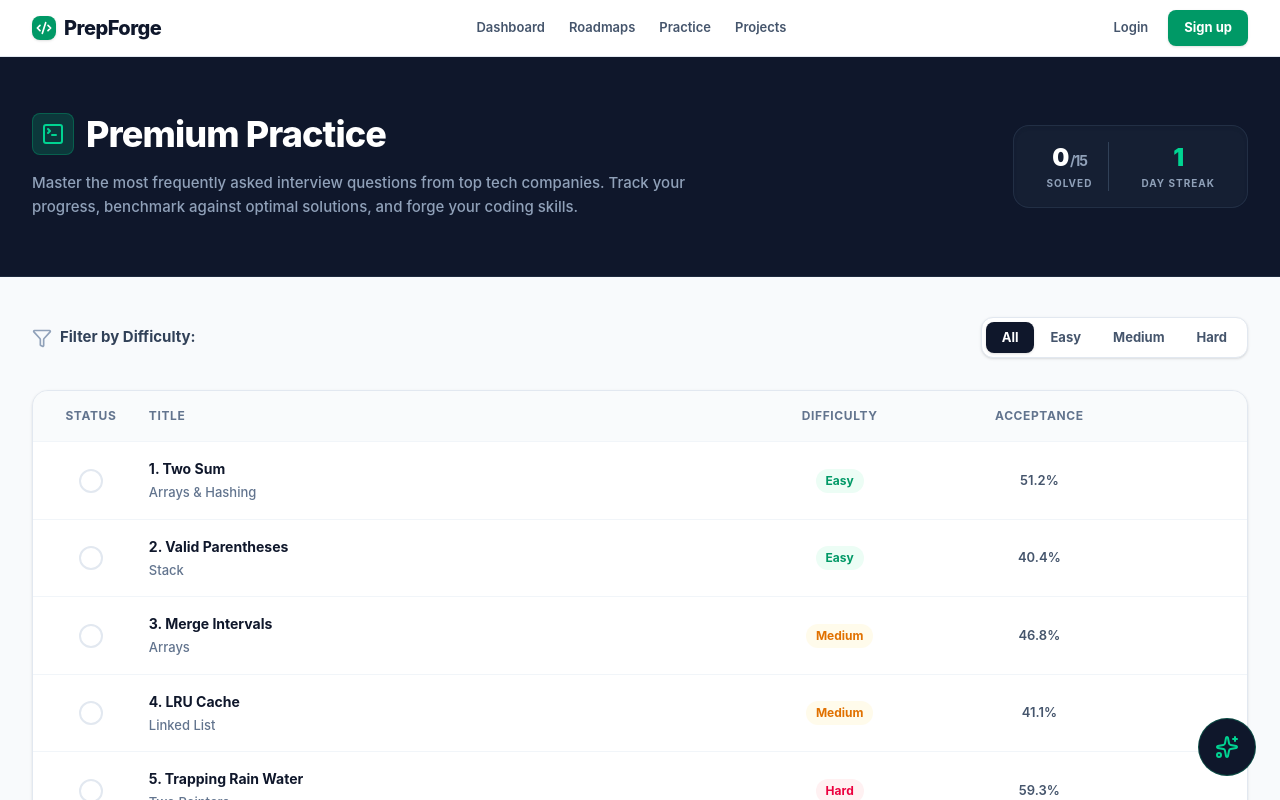
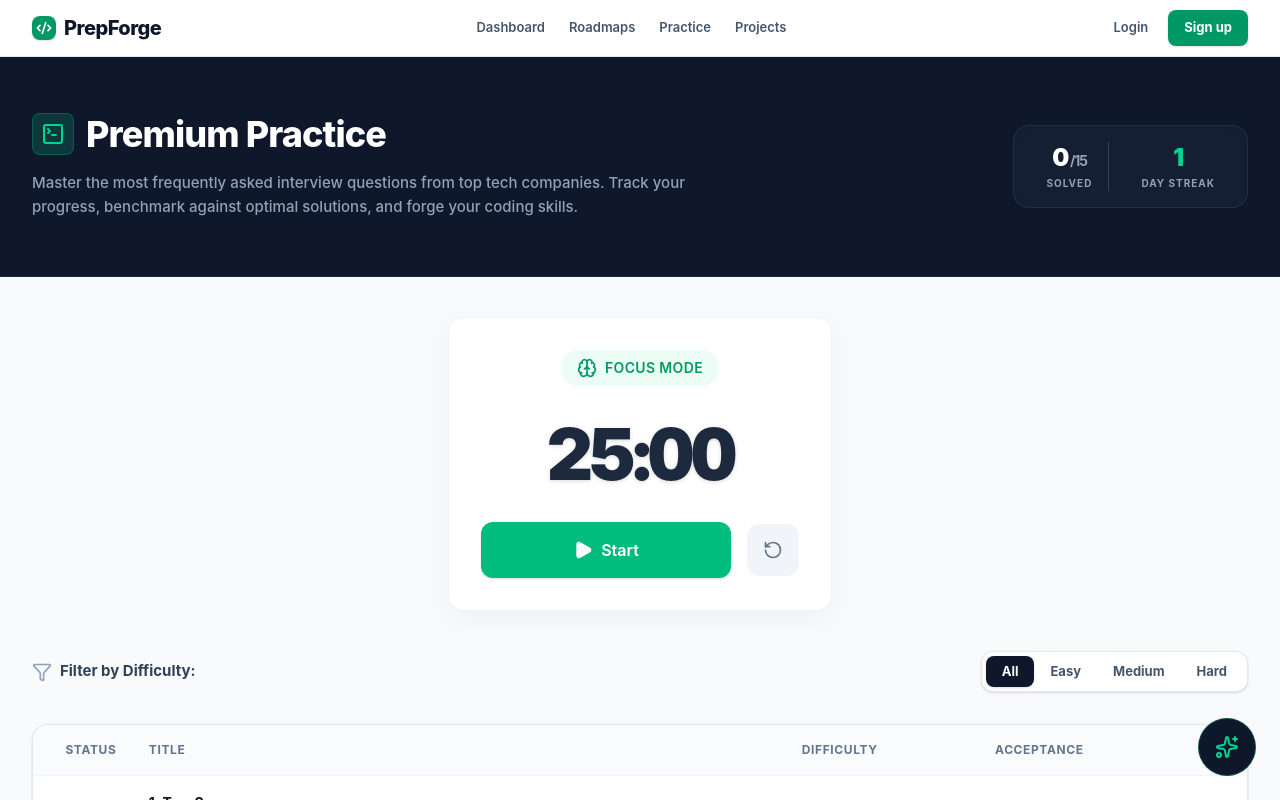
Before and after one commit to ShahanawazKhan-star/PrepForge, a React (Vite) app: page /coding-practice in a window 1280 px wide. Shown: the top 800 px of the page. Built offline with nearby package versions, Linux system fonts and the light colour scheme.

Commit message:
Final AI fix

```diff
--- a/src/components/AIChat.tsx
+++ b/src/components/AIChat.tsx
@@ -36,7 +36,6 @@ export const AIChat = () => {
     scrollToBottom();
   }, [messages, isTyping, isOpen]);
 
-  // Helper function to initialize or get the chat session
   const getChatSession = () => {
     if (chatSessionRef.current) return chatSessionRef.current;
 
@@ -52,11 +51,9 @@ export const AIChat = () => {
         model: 'gemini-1.5-flash',
       });
 
-      // Start session with proper system instruction in the first message if needed,
-      // but Gemini 1.5 Flash supports systemInstruction in getGenerativeModel too.
       chatSessionRef.current = model.startChat({
         history: [],
-        generationConfig: { maxOutputTokens: 500 }
+        generationConfig: { maxOutputTokens: 800 }
       });
       return chatSessionRef.current;
     } catch (error) {
@@ -69,7 +66,7 @@ export const AIChat = () => {
     e.preventDefault();
     if (!input.trim() || isTyping) return;
 
-    const userText = input;
+    const userText = input.trim();
     const userMsg: Message = {
       id: Date.now().toString(),
       role: 'user',
@@ -88,13 +85,10 @@ export const AIChat = () => {
     }
 
     try {
-      // Adding a system prompt prefix to guide the AI every time if needed,
-      // or just trust the model init.
       const prompt = `Context: You are PrepForge AI Mentor. Help with Full Stack/DSA. Hints only, no direct code unless asked twice. User says: ${userText}`;
 
       const result = await session.sendMessage(prompt);
-      const response = await result.response;
-      const aiText = response.text();
+      const aiText = result.response.text();
 
       setMessages(prev => [
         ...prev,
@@ -106,7 +100,6 @@ export const AIChat = () => {
       ]);
     } catch (error: any) {
       console.error("Gemini API Error:", error);
-      // Clear session so it retries fresh next time
       chatSessionRef.current = null;
       toast.error("Connection failed. Try again!");
     } finally {
@@ -152,8 +145,7 @@ export const AIChat = () => {
               <div className="flex-1 overflow-y-auto p-4 bg-slate-900/50 space-y-4">
                 {messages.map((msg) => (
                   <div key={msg.id} className={`flex ${msg.role === 'ai' ? 'justify-start' : 'justify-end'}`}>
-                    <div className={`px-4 py-2.5 text-[14px] rounded-2xl ${msg.role === 'ai' ? 'bg-slate-800 text-slate-200' : 'bg-emerald-600 text-white'
-                      }`}>
+                    <div className={`px-4 py-2.5 text-[14px] rounded-2xl whitespace-pre-wrap ${msg.role === 'ai' ? 'bg-slate-800 text-slate-200' : 'bg-emerald-600 text-white'}`}>
                       {msg.text}
                     </div>
                   </div>
--- /dev/null
+++ b/src/components/PomodoroTimer.tsx
@@ -0,0 +1,104 @@
+import React, { useState, useEffect } from 'react';
+import { Brain, Coffee, Play, Pause, RotateCcw } from 'lucide-react';
+
+const PomodoroTimer: React.FC = () => {
+  const [timeLeft, setTimeLeft] = useState<number>(25 * 60);
+  const [isActive, setIsActive] = useState<boolean>(false);
+  const [mode, setMode] = useState<'focus' | 'break'>('focus');
+
+  useEffect(() => {
+    let interval: ReturnType<typeof setInterval> | undefined;
+
+    if (isActive && timeLeft > 0) {
+      interval = setInterval(() => {
+        setTimeLeft((prev) => prev - 1);
+      }, 1000);
+    } else if (isActive && timeLeft === 0) {
+      // Auto-switch modes when timer hits zero
+      if (mode === 'focus') {
+        setMode('break');
+        setTimeLeft(5 * 60);
+      } else {
+        setMode('focus');
+        setTimeLeft(25 * 60);
+      }
+      setIsActive(false); // Pause so the user can voluntarily start the next session
+    }
+
+    return () => {
+      if (interval) clearInterval(interval);
+    };
+  }, [isActive, timeLeft, mode]);
+
+  const toggleTimer = () => {
+    setIsActive(!isActive);
+  };
+
+  const resetTimer = () => {
+    setIsActive(false);
+    setMode('focus');
+    setTimeLeft(25 * 60);
+  };
+
+  const formatTime = (seconds: number): string => {
+    const m = Math.floor(seconds / 60);
+    const s = seconds % 60;
+    return `${m.toString().padStart(2, '0')}:${s.toString().padStart(2, '0')}`;
+  };
+
+  return (
+    <div className="bg-white rounded-2xl p-8 shadow-[0_8px_30px_rgb(0,0,0,0.04)] border border-slate-100 max-w-sm w-full mx-auto flex flex-col items-center">
+      {/* Header element to indicate mode */}
+      <div
+        className={`flex items-center space-x-2 px-4 py-2 rounded-full mb-8 transition-colors duration-300 ${
+          mode === 'focus'
+            ? 'bg-emerald-50 text-emerald-600'
+            : 'bg-orange-50 text-orange-600' // using orange for coffee/break styling
+        }`}
+      >
+        {mode === 'focus' ? (
+          <Brain className="w-5 h-5" />
+        ) : (
+          <Coffee className="w-5 h-5" />
+        )}
+        <span className="font-semibold text-sm tracking-wide">
+          {mode === 'focus' ? 'FOCUS MODE' : 'BREAK TIME'}
+        </span>
+      </div>
+
+      {/* Timer Display */}
+      <div className="text-7xl font-black text-slate-800 mb-8 tracking-tighter tabular-nums drop-shadow-sm">
+        {formatTime(timeLeft)}
+      </div>
+
+      {/* Controls */}
+      <div className="flex items-center space-x-4 w-full justify-center">
+        <button
+          onClick={toggleTimer}
+          className={`flex-1 flex items-center justify-center space-x-2 px-6 py-4 rounded-xl text-white font-semibold transition-all duration-200 shadow-sm hover:shadow-md hover:-translate-y-0.5 active:translate-y-0 active:shadow-sm ${
+            !isActive
+              ? 'bg-emerald-500 hover:bg-emerald-600'
+              : 'bg-red-500 hover:bg-red-600'
+          }`}
+        >
+          {!isActive ? (
+            <Play className="w-5 h-5 fill-current" />
+          ) : (
+            <Pause className="w-5 h-5 fill-current" />
+          )}
+          <span>{!isActive ? 'Start' : 'Pause'}</span>
+        </button>
+        <button
+          onClick={resetTimer}
+          className="flex items-center justify-center p-4 rounded-xl text-slate-600 bg-slate-100 hover:bg-slate-200 transition-all duration-200 hover:-translate-y-0.5 hover:shadow-sm active:translate-y-0 focus:outline-none focus:ring-2 focus:ring-slate-200"
+          title="Reset"
+          aria-label="Reset Timer"
+        >
+          <RotateCcw className={`w-5 h-5 text-slate-500 transition-transform duration-500 ${!isActive ? 'hover:-rotate-90' : ''}`} />
+        </button>
+      </div>
+    </div>
+  );
+};
+
+export default PomodoroTimer;
--- a/src/pages/CodingPractice.tsx
+++ b/src/pages/CodingPractice.tsx
@@ -4,6 +4,7 @@ import Footer from '../components/Footer';
 import { useUser } from '../context/UserContext';
 import { supabase } from '../lib/supabase';
 import { toast } from 'react-hot-toast';
+import PomodoroTimer from '../components/PomodoroTimer';
 
 type Difficulty = 'Easy' | 'Medium' | 'Hard';
 
@@ -165,6 +166,11 @@ const CodingPractice = () => {
 
       <div className="flex-grow max-w-7xl mx-auto w-full px-4 sm:px-6 lg:px-8 py-10">
 
+        {/* Timer Section */}
+        <div className="mb-10">
+          <PomodoroTimer />
+        </div>
+
         {/* Controls */}
         <div className="flex flex-col sm:flex-row justify-between items-start sm:items-center gap-4 mb-8">
           <div className="flex items-center gap-2">
```
